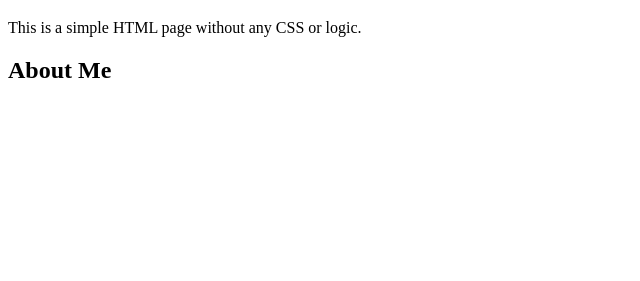
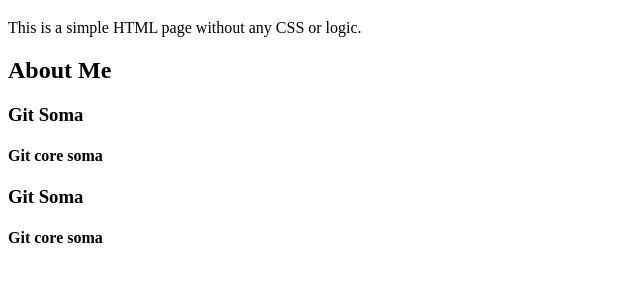
Before and after one commit to kamal9732/Testing-, a plain HTML site: page index.html in a window 1280 px wide. Shown: the part 61-342 px from the top of the page, without its empty margins (0-640 px from the left). Drawn offline with Linux system fonts and the light colour scheme.

Commit message:
Fixed Bug

```diff
--- a/index.html
+++ b/index.html
@@ -10,6 +10,17 @@
 
     <h2>About Me</h2>
 
+    <h3> Git Soma </h3>
+    <h4> Git core soma</h4>
+
+
+
+    <h3> Git Soma </h3>
+    <h4> Git core soma</h4>
+
+
+
+
 
 </body>
 </html>
```
